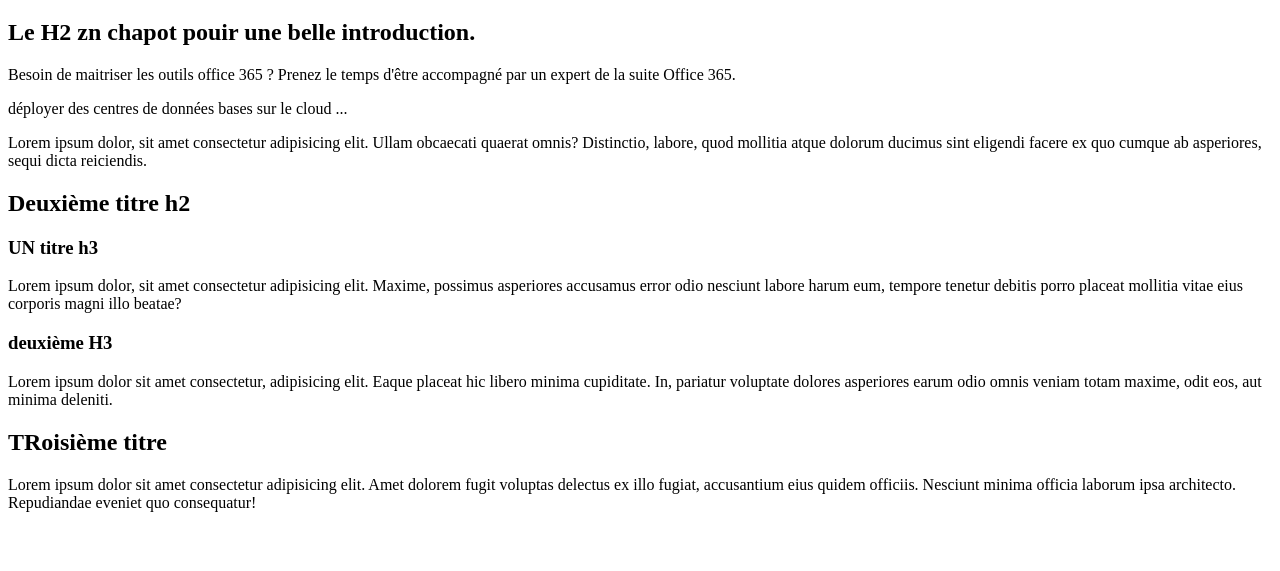
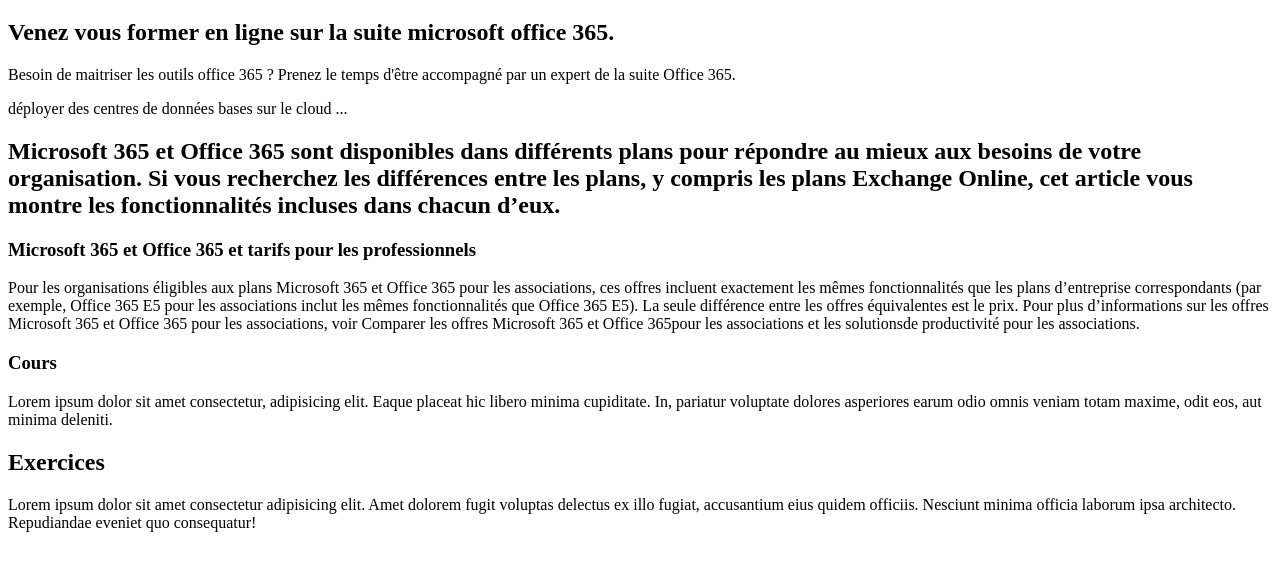
Before and after one commit to Carine-ecole/partiel, a plain HTML site: page index.html in a window 1280 px wide. Shown: the part 61-632 px from the top of the page. Drawn offline with Linux system fonts and the light colour scheme.

Commit message:
Add files via upload

```diff
--- a/index.html
+++ b/index.html
@@ -5,31 +5,27 @@
     <meta charset="UTF-8">
     <meta http-equiv="X-UA-Compatible" content="IE=edge">
     <meta name="viewport" content="width=device-width, initial-scale=1.0">
-    <title>Formations office 365. Formez vous sur la suite microsoft</title>
+    <title>Formations office 365. Formez vous sur la suite microsoft en ligne</title>
     <meta name="description"
-        content="Office 365, la formation complète microsoft office 365. Découvrez l'utilisation de la suite office et des différentes applications.">
+        content="Office 365, la formation complète microsoft office 365. Découvrez l'utilisation de la suite office et des différentes applications. tout peut se faire en ligne, n'hésitez plus!">
 </head>
 
 <body>
 
     <h1>Formation office 365 </h1>
-    <h2>Le H2 zn chapot pouir une belle introduction. </h2>
+    <h2>Venez vous former en ligne sur la suite microsoft office 365. </h2>
     <p>Besoin de maitriser les outils office 365 ? Prenez le temps d'être accompagné par un expert de la suite Office
         365.</p>
     <p>
         déployer des centres de données bases sur le cloud ...
     </p>
-    <p>Lorem ipsum dolor, sit amet consectetur adipisicing elit. Ullam obcaecati quaerat omnis? Distinctio, labore, quod
-        mollitia atque dolorum ducimus sint eligendi facere ex quo cumque ab asperiores, sequi dicta reiciendis.</p>
-    <h2>Deuxième titre h2</h2>
-    <h3>UN titre h3</h3>
-    <p>Lorem ipsum dolor, sit amet consectetur adipisicing elit. Maxime, possimus asperiores accusamus error odio
-        nesciunt labore harum eum, tempore tenetur debitis porro placeat mollitia vitae eius corporis magni illo beatae?
-    </p>
-    <h3>deuxième H3</h3>
+    <h2>Microsoft 365 et Office 365 sont disponibles dans différents plans pour répondre au mieux aux besoins de votre organisation. Si vous recherchez les différences entre les plans, y compris les plans Exchange Online, cet article vous montre les fonctionnalités incluses dans chacun d’eux.</h2>
+    <h3>Microsoft 365 et Office 365 et tarifs pour les professionnels</h3>
+    <p>Pour les organisations éligibles aux plans Microsoft 365 et Office 365 pour les associations, ces offres incluent exactement les mêmes fonctionnalités que les plans d’entreprise correspondants (par exemple, Office 365 E5 pour les associations inclut les mêmes fonctionnalités que Office 365 E5). La seule différence entre les offres équivalentes est le prix. Pour plus d’informations sur les offres Microsoft 365 et Office 365 pour les associations, voir Comparer les offres Microsoft 365 et Office 365pour les associations et les solutionsde productivité pour les associations.</p>
+    <h3>Cours</h3>
     <p>Lorem ipsum dolor sit amet consectetur, adipisicing elit. Eaque placeat hic libero minima cupiditate. In,
         pariatur voluptate dolores asperiores earum odio omnis veniam totam maxime, odit eos, aut minima deleniti.</p>
-    <h2>TRoisième titre</h2>
+    <h2>Exercices</h2>
     <p>Lorem ipsum dolor sit amet consectetur adipisicing elit. Amet dolorem fugit voluptas delectus ex illo fugiat,
         accusantium eius quidem officiis. Nesciunt minima officia laborum ipsa architecto. Repudiandae eveniet quo
         consequatur!</p>
```
